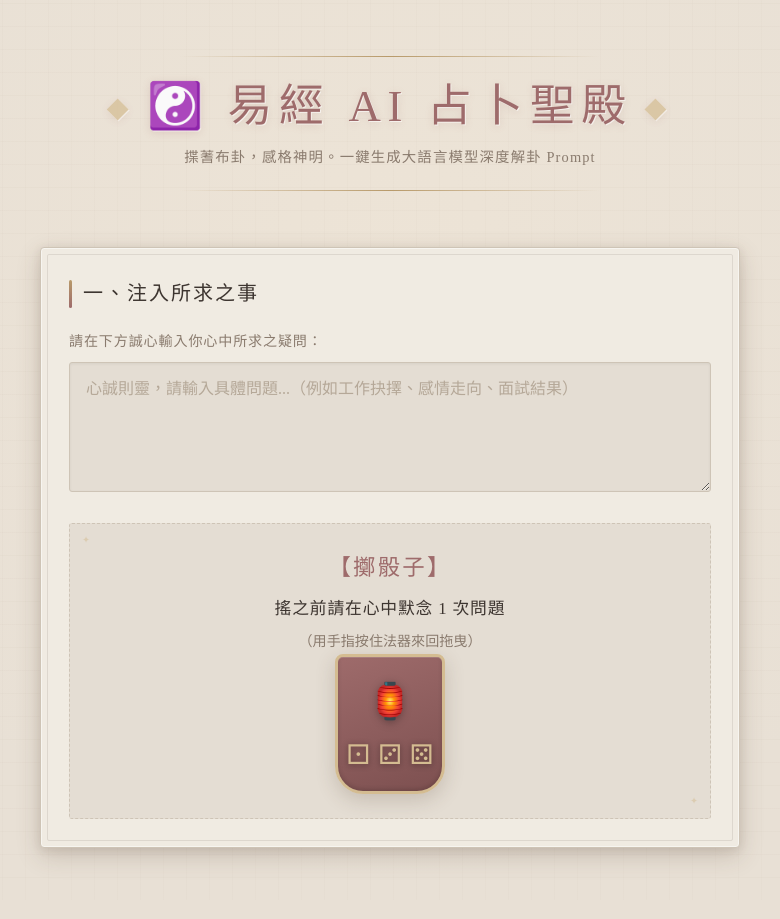
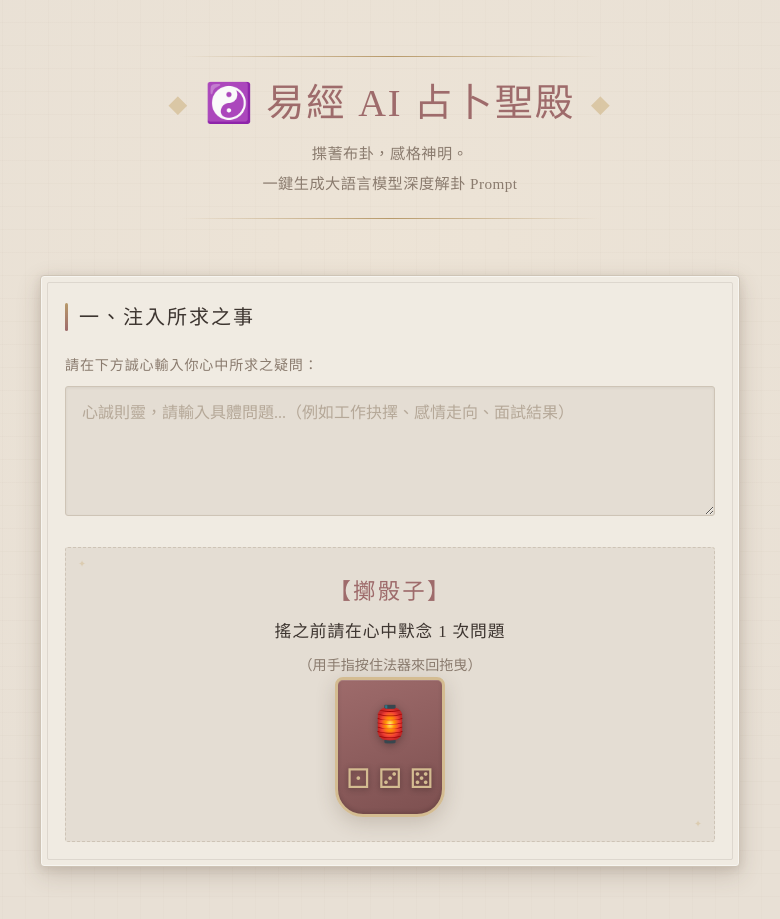
Before and after one commit to crg716812818/iching-ai, a plain HTML site: page index.html in a window 1280 px wide. Shown: the whole page, without its empty margins (250-1030 px from the left). Drawn offline with Linux system fonts and the light colour scheme; a web font is replaced by a local one.

Commit message:
Add files via upload

```diff
--- a/index.html
+++ b/index.html
@@ -5,15 +5,23 @@
     <meta name="viewport" content="width=device-width, initial-scale=1.0">
     <title>AI I Ching Prompt Generator | 數位易經算卦器</title>
     <link rel="stylesheet" href="style.css">
-    <link href="https://fonts.googleapis.com/css2?family=ZCOOL+XiaoWei&family=Noto+Serif+TC:wght@400;700&display=swap" rel="stylesheet">
+    <link href="https://fonts.googleapis.com/css2?family=ZCOOL+XiaoWei&family=Noto+Serif+TC:wght@300;400;500;700&display=swap" rel="stylesheet">
 </head>
 <body>
     <div class="container">
         <header>
-            <h1>☯️ 易經 AI 占卜聖殿</h1>
-            <p class="subtitle">揲蓍布卦，感格神明。一鍵生成大語言模型深度解卦 Prompt</p>
+            <!-- 運用 span 強制手機端完美斷句與換行 -->
+            <h1>
+                <span>☯️ 易經 AI</span>
+                <span>占卜聖殿</span>
+            </h1>
+            <p class="subtitle">
+                <span>揲蓍布卦，感格神明。</span>
+                <span>一鍵生成大語言模型深度解卦 Prompt</span>
+            </p>
         </header>
 
+        <!-- 一、問題輸入區 -->
         <section class="card input-section">
             <h2>一、注入所求之事</h2>
             <div class="form-group">
@@ -21,6 +29,7 @@
                 <textarea id="question" rows="4" placeholder="心誠則靈，請輸入具體問題...（例如工作抉擇、感情走向、面試結果）" autocomplete="off"></textarea>
             </div>
 
+            <!-- 互動式搖骰子區域 -->
             <div class="divine-container">
                 <p class="hint">【擲骰子】</p>
                 <p class="hint-sub">搖之前請在心中默念 1 次問題</p>
@@ -28,8 +37,10 @@
 
                 <p class="hint-or">或</p>
 
+                <!-- 允許手機搖晃感應按鈕 (iOS 專用，預設隱藏) -->
                 <button id="motion-btn" class="btn-motion hidden">點擊允許手機搖晃感應</button>
 
+                <!-- 法器主體 -->
                 <div id="dice-cup" class="dice-cup">
                     <div class="cup-body">🏮</div>
                     <div class="dice-container">
@@ -41,6 +52,7 @@
             </div>
         </section>
 
+        <!-- 二、結果顯示區 -->
         <section id="result-section" class="card result-section hidden">
             <h2>二、啟卦天機</h2>
 
@@ -70,6 +82,7 @@
             </div>
         </section>
 
+        <!-- 三、Prompt 生成區 -->
         <section id="prompt-section" class="card prompt-section hidden">
             <h2>三、AI 解卦 Prompt 產生器</h2>
             <p class="tip">下方經文已整合您的卦象，複製後即可貼至大語言模型進行深度解析。</p>
--- a/style.css
+++ b/style.css
@@ -1,10 +1,10 @@
 /* ══════════════════════════════════════════════════════════════
-   莫蘭迪×宋代仕女 — 療癒東方美學配色（大字與置中優化版）
+   莫蘭迪×宋代仕女 — 療癒東方美學配色（手機字體排版優化版）
    調色靈感：煙藕粉・青瓷霧・舊竹白・沉香灰
-   字體：ZCOOL XiaoWei（標題）+ Noto Serif SC（內文）
+   字體：ZCOOL XiaoWei（標題）+ Noto Serif TC（內文）
    ══════════════════════════════════════════════════════════════ */
 
-@import url('https://fonts.googleapis.com/css2?family=ZCOOL+XiaoWei&family=Noto+Serif+SC:wght@300;400;500&display=swap');
+@import url('https://fonts.googleapis.com/css2?family=ZCOOL+XiaoWei&family=Noto+Serif+TC:wght@300;400;500;700&display=swap');
 
 :root {
     --bg-color: #e8e0d5;          /* 舊宣紙・暖米灰 */
@@ -23,11 +23,11 @@
     --success: #6b8f71;           /* 青瓷苔綠 */
     --success-hover: #587a5d;
 
-    --accent: #b89a6a;            /* 舊金・非亮金、像舊帛書 */
+    --accent: #b89a6a;            /* 舊金 */
     --accent-light: rgba(184, 154, 106, 0.18);
-    --accent-soft: #d4bc91;       /* 淡金・用於裝飾細節 */
+    --accent-soft: #d4bc91;       /* 淡金 */
 
-    --border: #cec4b6;            /* 細描線・宋畫勾勒感 */
+    --border: #cec4b6;            /* 細描線 */
     --border-soft: #ddd7ce;       /* 更淡的分隔線 */
 
     --shadow-warm: rgba(100, 75, 55, 0.12);
@@ -41,7 +41,7 @@
 }
 
 body {
-    font-family: 'Noto Serif SC', 'Noto Serif TC', serif;
+    font-family: 'Noto Serif TC', 'Noto Serif SC', serif;
     background-color: var(--bg-color);
     color: var(--text-main);
     line-height: 1.75;
@@ -58,6 +58,7 @@ body {
     margin: 0 auto;
 }
 
+/* ══ Header ══ */
 header {
     text-align: center;
     margin-bottom: 36px;
@@ -79,13 +80,17 @@ header::after  { margin-top: 20px; }
 
 header h1 {
     font-family: 'ZCOOL XiaoWei', serif;
-    font-size: 2.8rem;
+    font-size: 2.4rem;  /* 手機端稍微調小，避免溢出 */
     font-weight: 400;
     color: var(--primary);
-    letter-spacing: 0.15em;
-    text-shadow: 1px 1px 0 rgba(255,255,255,0.6), 0 2px 8px rgba(158, 107, 107, 0.2);
-    margin-bottom: 10px;
-    line-height: 1.3;
+    letter-spacing: 0.05em;
+    line-height: 1.4;
+}
+
+/* 修正：利用 inline-block 讓大字在手機窄螢幕上完美整塊換行，不會斷字 */
+header h1 span {
+    display: inline-block;
+    white-space: nowrap;
 }
 
 header h1::before,
@@ -94,21 +99,35 @@ header h1::after {
     font-size: 0.5em;
     color: var(--accent-soft);
     vertical-align: middle;
-    margin: 0 0.5em;
+    margin: 0 0.2em;
     opacity: 0.7;
 }
 
 .subtitle {
     color: var(--text-muted);
-    font-size: 0.9rem;
-    font-weight: 300;
-    letter-spacing: 0.08em;
+    font-size: 0.95rem;
+    font-weight: 400;
+    letter-spacing: 0.03em;
+    margin-top: 10px;
+    padding: 0 10px;
 }
 
+/* 修正：讓副標題在手機上呈現優雅的兩行排列 */
+.subtitle span {
+    display: block;
+    margin-bottom: 4px;
+}
+
+@media (max-width: 400px) {
+    header h1 { font-size: 2rem; }
+    .subtitle { font-size: 0.85rem; }
+}
+
+/* ══ Card ══ */
 .card {
     background-color: var(--card-bg);
     border-radius: 4px;
-    padding: 28px;
+    padding: 24px;
     margin-bottom: 24px;
     box-shadow: 0 2px 8px var(--shadow-warm), 0 8px 24px var(--shadow-deep), inset 0 0 0 1px rgba(255,255,255,0.5);
     border: 1px solid var(--border);
@@ -157,10 +176,9 @@ label {
     color: var(--text-muted);
     margin-bottom: 8px;
     letter-spacing: 0.06em;
-    font-weight: 300;
+    font-weight: 400;
 }
 
-/* 多行大文字框格子 */
 textarea#question {
     width: 100%;
     padding: 13px 16px;
@@ -169,7 +187,7 @@ textarea#question {
     border-radius: 3px;
     color: var(--text-main);
     font-size: 1rem;
-    font-family: 'Noto Serif SC', serif;
+    font-family: 'Noto Serif TC', serif;
     transition: border-color 0.25s, box-shadow 0.25s;
     box-shadow: inset 0 1px 3px rgba(0,0,0,0.06);
     line-height: 1.6;
@@ -200,7 +218,6 @@ textarea#question:focus { outline: none; border-color: var(--accent); box-shadow
 .divine-container::before { top: 8px; left: 12px; }
 .divine-container::after  { bottom: 8px; right: 12px; }
 
-/* 修正：文字精密置中與斷句樣式 */
 .hint {
     font-family: 'ZCOOL XiaoWei', serif;
     font-size: 1.4rem;
@@ -247,7 +264,6 @@ textarea#question:focus { outline: none; border-color: var(--accent); box-shadow
 .hint-or::before { left: calc(50% - 40px); }
 .hint-or::after  { right: calc(50% - 40px); }
 
-/* 修正：允許手機搖晃按鈕完全置中 */
 .btn-motion {
     display: block;
     margin: 0 auto 16px auto;
@@ -256,7 +272,7 @@ textarea#question:focus { outline: none; border-color: var(--accent); box-shadow
     border: 1px solid var(--border);
     padding: 8px 16px;
     border-radius: 3px;
-    font-family: 'Noto Serif SC', serif;
+    font-family: 'Noto Serif TC', serif;
     font-size: 0.88rem;
     cursor: pointer;
     transition: background-color 0.2s;
@@ -327,7 +343,7 @@ textarea#question:focus { outline: none; border-color: var(--accent); box-shadow
 .line-text-box { background-color: var(--card-inner); padding: 16px; border-radius: 3px; border: 1px solid var(--border-soft); border-left: 3px solid var(--accent); }
 .line-text-box h4 { font-family: 'ZCOOL XiaoWei', serif; font-size: 0.95rem; font-weight: 400; color: var(--accent); margin-bottom: 8px; letter-spacing: 0.08em; }
 
-textarea#prompt-content { width: 100%; background-color: var(--card-inner); color: var(--text-main); border: 1px solid var(--border); border-radius: 3px; padding: 13px; font-family: 'Noto Serif SC', serif; font-size: 0.92rem; resize: none; margin-bottom: 16px; line-height: 1.8; }
+textarea#prompt-content { width: 100%; background-color: var(--card-inner); color: var(--text-main); border: 1px solid var(--border); border-radius: 3px; padding: 13px; font-family: 'Noto Serif TC', serif; font-size: 0.92rem; resize: none; margin-bottom: 16px; line-height: 1.8; }
 textarea#prompt-content:focus { outline: none; border-color: var(--accent); box-shadow: 0 0 0 3px var(--accent-light); }
 
 .ai-links { margin-top: 20px; border-top: 1px solid var(--border-soft); padding-top: 16px; }
@@ -340,10 +356,10 @@ textarea#prompt-content:focus { outline: none; border-color: var(--accent); box-
 .claude  { background-color: #9e8060; border: 1px solid #b89a72; color: #f0ebe2; }
 .gemini  { background-color: #7380a0; border: 1px solid #8f9dc0; color: #f0ebe2; }
 
-.btn-success { width: 100%; background: linear-gradient(135deg, var(--success), #5a8060); color: var(--card-bg); border: 1px solid var(--accent-soft); border-radius: 3px; padding: 14px 24px; font-family: 'Noto Serif SC', serif; font-size: 0.95rem; letter-spacing: 0.08em; cursor: pointer; box-shadow: 0 3px 10px var(--shadow-warm); transition: transform 0.1s; }
+.btn-success { width: 100%; background: linear-gradient(135deg, var(--success), #5a8060); color: var(--card-bg); border: 1px solid var(--accent-soft); border-radius: 3px; padding: 14px 24px; font-family: 'Noto Serif TC', serif; font-size: 0.95rem; letter-spacing: 0.08em; cursor: pointer; box-shadow: 0 3px 10px var(--shadow-warm); transition: transform 0.1s; }
 .btn-success:hover { background: linear-gradient(135deg, var(--success-hover), #4e7054); box-shadow: 0 5px 16px var(--shadow-deep); }
 
 .hidden { display: none !important; }
 
-.toast { position: fixed; bottom: 30px; left: 50%; transform: translateX(-50%) translateY(100px); background-color: var(--success); border: 1px solid var(--accent-soft); color: var(--card-bg); padding: 10px 24px; border-radius: 20px; opacity: 0; font-size: 0.88rem; letter-spacing: 0.05em; font-family: 'Noto Serif SC', serif; transition: transform 0.35s cubic-bezier(0.34, 1.56, 0.64, 1), opacity 0.3s ease; z-index: 100; box-shadow: 0 6px 20px var(--shadow-deep); pointer-events: none; }
+.toast { position: fixed; bottom: 30px; left: 50%; transform: translateX(-50%) translateY(100px); background-color: var(--success); border: 1px solid var(--accent-soft); color: var(--card-bg); padding: 10px 24px; border-radius: 20px; opacity: 0; font-size: 0.88rem; letter-spacing: 0.05em; font-family: 'Noto Serif TC', serif; transition: transform 0.35s cubic-bezier(0.34, 1.56, 0.64, 1), opacity 0.3s ease; z-index: 100; box-shadow: 0 6px 20px var(--shadow-deep); pointer-events: none; }
 .toast.show { transform: translateX(-50%) translateY(0); opacity: 1; }
```
